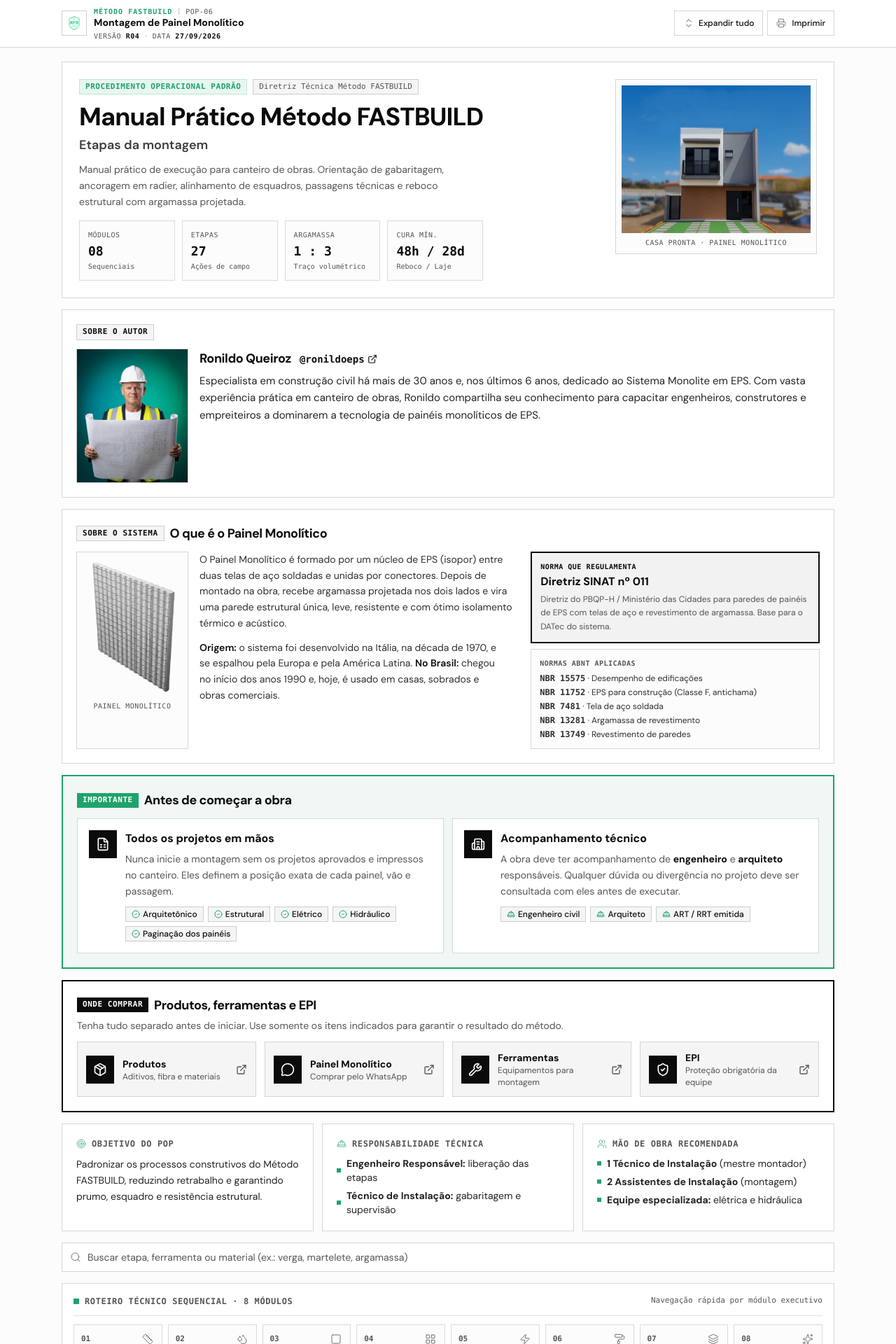
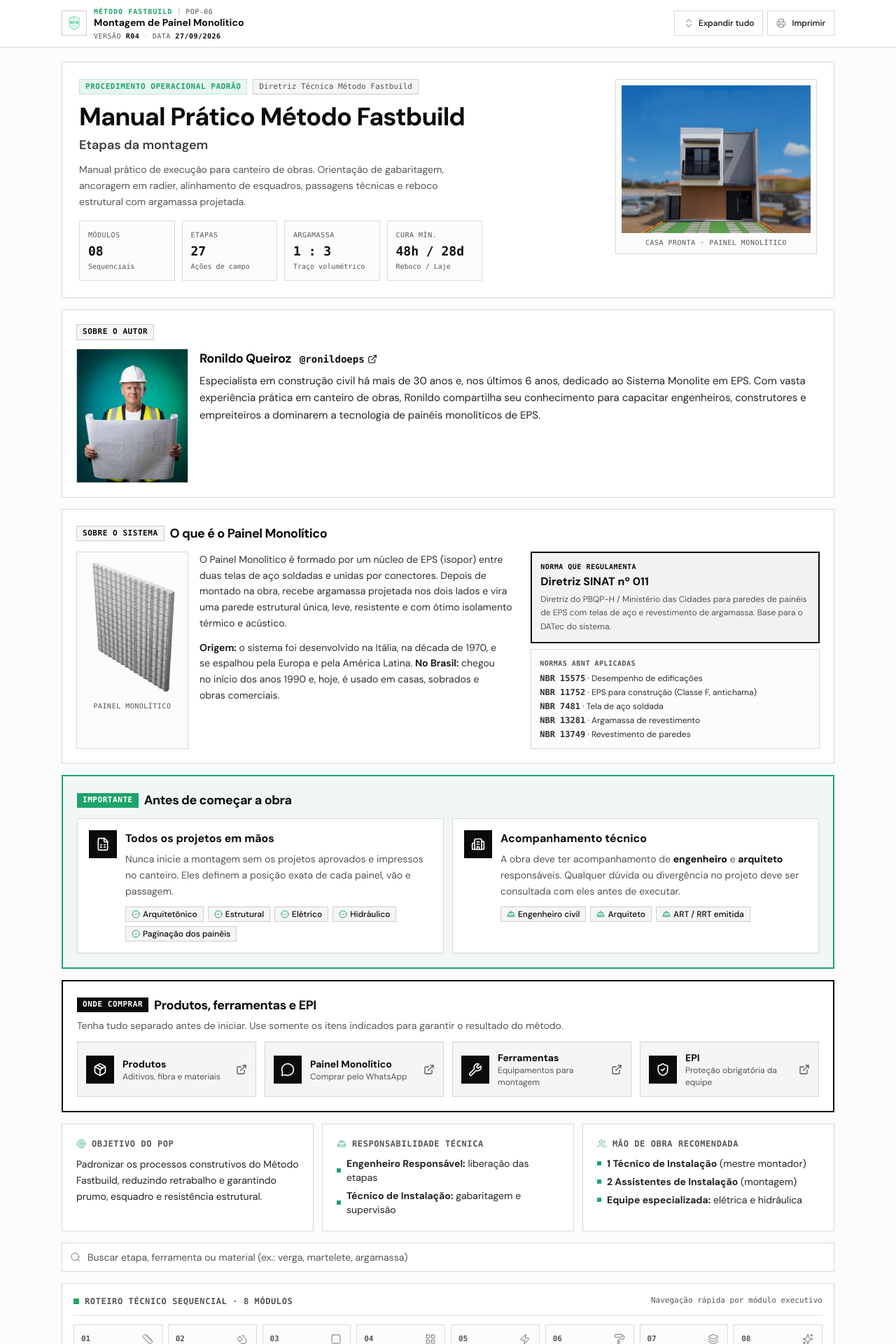
Before and after one commit to gabrieloevangelista/pop-metodo-fastbuild, a Next.js app: page / in a window 1280 px wide. Shown: the top 1920 px of the page at 70% size. Built offline with nearby package versions, Linux system fonts and the light colour scheme.

Commit message:
Rename brand to Método Fastbuild

```diff
--- a/app/layout.tsx
+++ b/app/layout.tsx
@@ -16,9 +16,9 @@ const spaceGrotesk = Space_Grotesk({
 })
 
 export const metadata: Metadata = {
-  title: 'POP 6 · Montagem de Painel Monolítico | Método FASTBUILD',
+  title: 'POP 6 · Montagem de Painel Monolítico | Método Fastbuild',
   description:
-    'Procedimento Operacional Padrão e manual de canteiro para montagem de painel monolítico pelo Método FASTBUILD.',
+    'Procedimento Operacional Padrão e manual de canteiro para montagem de painel monolítico pelo Método Fastbuild.',
   icons: {
  icon: '/logo-mfb.png',
  apple: '/logo-mfb.png',
--- a/app/page.tsx
+++ b/app/page.tsx
@@ -378,14 +378,14 @@ export default function Page() {
  <div className="flex items-center justify-center h-9 w-9 border border-border bg-card p-1 shrink-0">
  <img
  src="/logo-mfb.png"
- alt="Logo Método FASTBUILD"
+ alt="Logo Método Fastbuild"
  className="h-full w-full object-contain"
  />
  </div>
  <div className="min-w-0">
  <div className="flex items-center gap-2">
  <span className="text-[10px] font-bold uppercase tracking-widest text-accent font-mono">
- Método FASTBUILD
+ Método Fastbuild
  </span>
  <span className="hidden sm:inline text-muted-foreground/40 text-xs">|</span>
  <span className="hidden sm:inline text-[10px] uppercase tracking-wider text-muted-foreground font-mono">
@@ -427,11 +427,11 @@ export default function Page() {
  Procedimento Operacional Padrão
  </span>
  <span className="px-2 py-0.5 rounded-none text-[11px] font-mono text-muted-foreground bg-secondary border border-border">
- Diretriz Técnica Método FASTBUILD
+ Diretriz Técnica Método Fastbuild
  </span>
  </div>
  <h1 className="text-2xl md:text-4xl font-bold tracking-tight text-foreground mb-1.5 text-balance">
- Manual Prático Método FASTBUILD
+ Manual Prático Método Fastbuild
  </h1>
  <p className="text-base md:text-lg font-semibold text-foreground/80 mb-2.5">
  Etapas da montagem
@@ -469,7 +469,7 @@ export default function Page() {
  <figure className="shrink-0 w-full sm:w-72 md:w-64 lg:w-72 self-center md:self-start flex flex-col gap-1.5 border border-border/80 bg-secondary/30 p-2">
  <Image
  src="/images/casa-pronta.png"
- alt="Sobrado pronto construído com o Método FASTBUILD em Painel Monolítico"
+ alt="Sobrado pronto construído com o Método Fastbuild em Painel Monolítico"
  width={1080}
  height={846}
  priority
@@ -732,7 +732,7 @@ export default function Page() {
  <span>Objetivo do POP</span>
  </div>
  <p className="text-xs md:text-sm text-foreground/90 leading-relaxed">
- Padronizar os processos construtivos do Método FASTBUILD, reduzindo retrabalho e garantindo prumo, esquadro e resistência estrutural.
+ Padronizar os processos construtivos do Método Fastbuild, reduzindo retrabalho e garantindo prumo, esquadro e resistência estrutural.
  </p>
  </div>
  </div>
@@ -835,8 +835,8 @@ export default function Page() {
  {/* Rodapé Técnico de Engenharia */}
  <footer className="border-t border-border/80 pt-4 pb-2 flex flex-col sm:flex-row items-center justify-between gap-3 text-xs text-muted-foreground">
  <div className="flex items-center gap-2.5">
- <img src="/logo-mfb.png" alt="Logo Método FASTBUILD" className="h-5 w-5 object-contain" />
- <span className="font-bold text-foreground font-mono">Método FASTBUILD</span>
+ <img src="/logo-mfb.png" alt="Logo Método Fastbuild" className="h-5 w-5 object-contain" />
+ <span className="font-bold text-foreground font-mono">Método Fastbuild</span>
  <span>·</span>
  <span>POP-06 · Versão R04 · 27/09/2026</span>
  </div>
```
